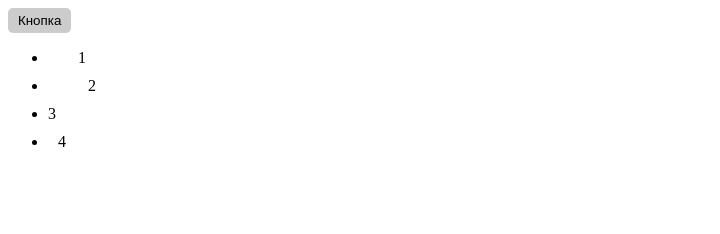
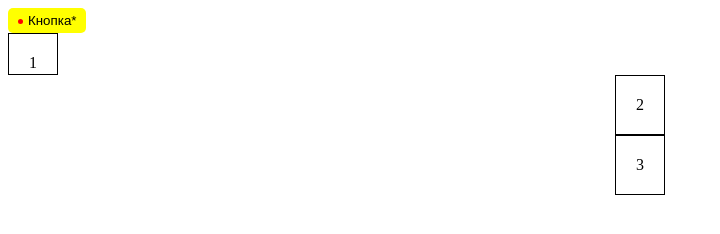
Before and after one commit to KetovPN/Beauty, a plain HTML site: page site/index.html in a window 1280 px wide. Shown: the whole page, without its empty margins (0-720 px from the left). Drawn offline with Linux system fonts and the light colour scheme.

Commit message:
css: псевдоэлементы, display

```diff
--- a/site/index.html
+++ b/site/index.html
@@ -6,14 +6,22 @@
 	<link rel="stylesheet" href="./main.css">
 </head>
 <body>
-	<button class="btn">Кнопка</button>
+	<div class="wrapper">
+		<button class="btn btn-blue">Кнопка</button>
+	</div>
 
-	<ul class="list">
+	<section class="section">
+		<div>1</div>
+		<div>2</div>
+		<div>3</div>
+	</section>
+
+<!-- 	<ul class="list">
 		<li>1</li>
 		<li>2</li>
 		<li>3</li>
 		<li>4</li>
-	</ul>
+	</ul> -->
 <!-- 	<div class="box"></div>
 	<span class="text">Строчный элемент</span>
 
--- a/site/main.css
+++ b/site/main.css
@@ -25,19 +25,6 @@ html {
     border: 1px solid;
 } */
 
-.btn {
-    border: none;
-    background-color: #ccc;
-    padding: 5px 10px;
-    border-radius: 5px;
-    cursor: pointer;
-    transition: 0.15s;
-}
-
-.btn:hover {
-    background-color: cyan;
-    transform: scale(1.1);
-}
 
 .list li:first-child {
     padding-left: 30px;
@@ -54,3 +41,64 @@ html {
 .list li:not(:last-child) {
     margin-bottom: 10px;
 }
+
+.btn {
+    border: none;
+    background-color: #ccc;
+    padding: 5px 10px;
+    border-radius: 5px;
+    cursor: pointer;
+    transition: 0.15s;
+}
+
+.btn:hover {
+    background-color: cyan;
+    transform: scale(1.1);
+}
+
+.btn:before,
+.btn:after {
+    display: inline-block;
+}
+
+.btn:before {
+    content: '';
+    width: 5px;
+    height: 5px;
+    border-radius: 50%;
+    display: inline-block;
+    background-color: red;
+    margin-right: 5px;
+    vertical-align: middle;
+}
+
+.btn:after {
+    content: '*';
+}
+
+.btn.btn-blue {
+    background: darkblue;
+    color: #fff;
+}
+
+.wrapper .btn {
+    background-color: yellow;
+    color: #000;
+}
+
+.section {
+    display: flex;
+    flex-direction: column;
+    align-items: center;
+    justify-content: flex-end;
+}
+
+.section div {
+    border: 1px solid #000;
+    padding: 20px;
+}
+
+.section div:first-child {
+    height: 40px;
+    align-self: flex-start;
+}
```
